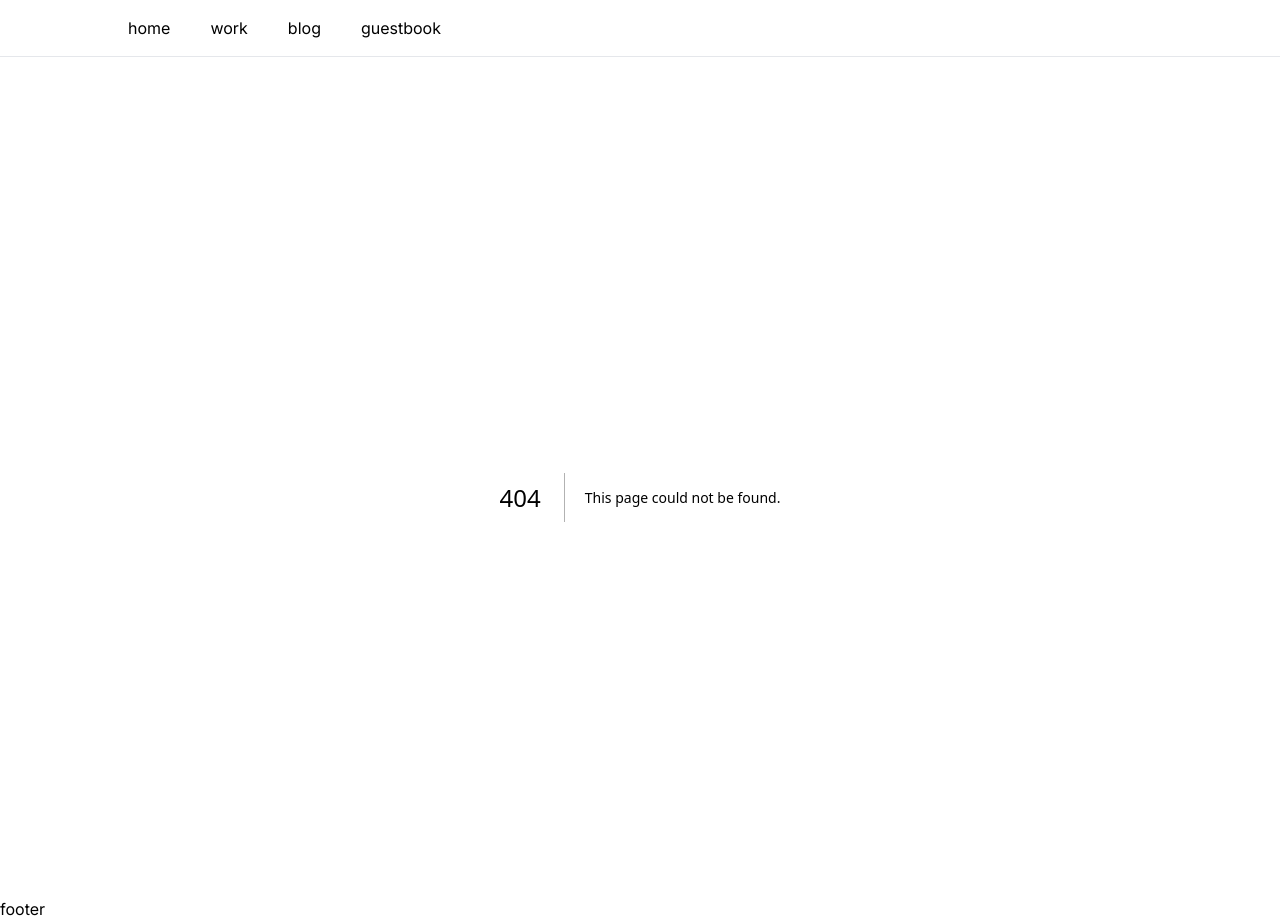
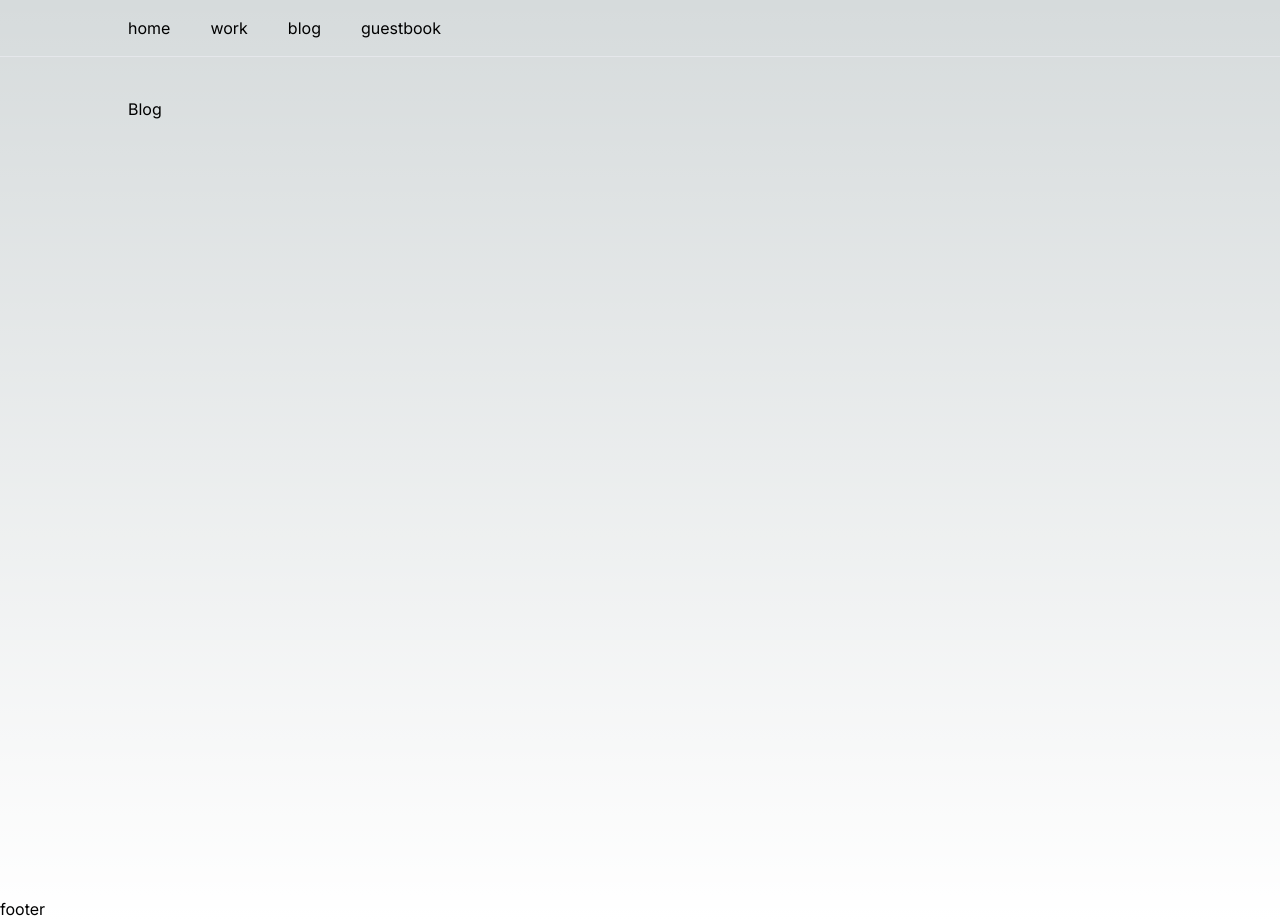
Before and after one commit to Thirunavukkarasu/thiru.site, a Next.js app: page /blog in a window 1280 px wide. Before the commit this address had no page. Built offline with nearby package versions, Linux system fonts and the light colour scheme.

Commit message:
added placeholder pages

```diff
--- /dev/null
+++ b/src/app/blog/page.tsx
@@ -0,0 +1,9 @@
+import React from "react";
+
+export default function page() {
+  return (
+    <>
+      <div>Blog</div>
+    </>
+  );
+}
--- /dev/null
+++ b/src/app/guestbook/page.tsx
@@ -0,0 +1,9 @@
+import React from "react";
+
+export default function page() {
+  return (
+    <>
+      <div>Guestbook</div>
+    </>
+  );
+}
--- /dev/null
+++ b/src/app/work/page.tsx
@@ -0,0 +1,9 @@
+import React from "react";
+
+export default function page() {
+  return (
+    <>
+      <div>Work</div>
+    </>
+  );
+}
```
